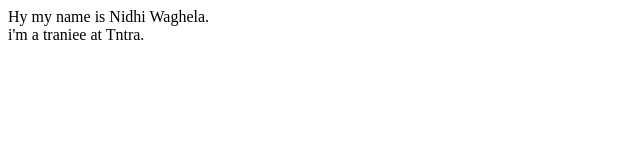
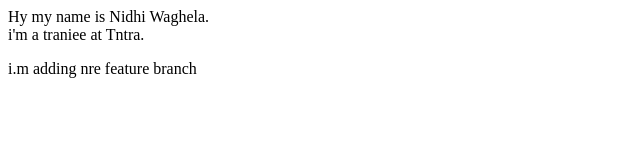
Before and after one commit to nee03dhi/IFS-Traniee, a plain HTML site: page index.html in a window 1280 px wide. Shown: the whole page, without its empty margins (0-640 px from the left). Drawn offline with Linux system fonts and the light colour scheme.

Commit message:
Add new feature to Feature1 branch

```diff
--- a/index.html
+++ b/index.html
@@ -2,4 +2,8 @@
     Hy my name is Nidhi Waghela.
     <br>
     i'm a traniee at Tntra.
+
 </p>
+<p>
+    i.m adding nre feature branch
+</p>
```
